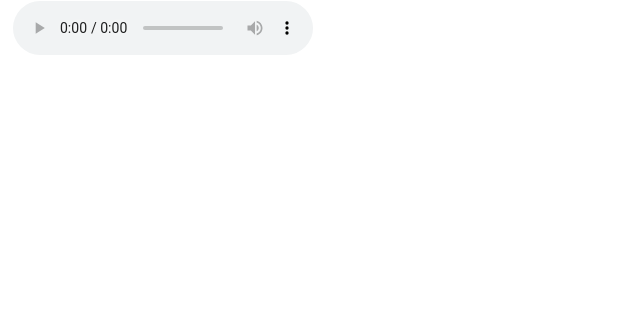
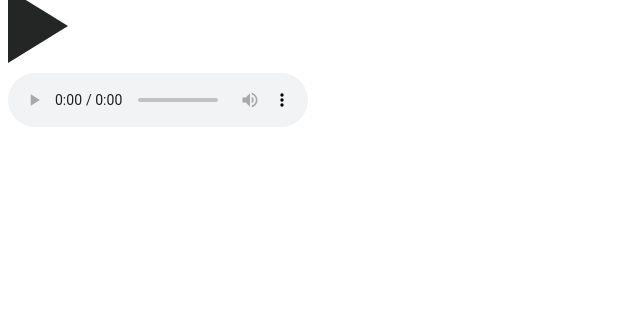
Before and after one commit to davidwmartines/trogs, a Flask app: template trogs_app/templates/track.html in a window 1280 px wide. Shown: the part 473-800 px from the top of the page, without its empty margins (0-640 px from the left). Run offline with Flask 2, Linux system fonts and the light colour scheme; the template is opened without the code that fills it: most values are stand-ins (such as "Sample title", 1, 10 or a date in 2020); some web fonts are replaced.

Commit message:
Add the main play button to track view.

```diff
--- a/trogs_app/templates/track.html
+++ b/trogs_app/templates/track.html
@@ -29,9 +29,17 @@
     This work is licensed under a <a rel="license" href="http://creativecommons.org/licenses/{{track.license}}/4.0/" target="_blank">{{track.license_name}}</a>.
   </p>
 {% endif %}
+<div class="playpause">
+  <input type="checkbox" value="None" id="playpause" name="check" checked />
+  <label for="playpause" tabindex="1"></label>
+</div>
 <div id="audiocontainer">
-  <div class="trackbox">
-    <audio id="track" controls><source src="{{track.audio_url}}" /></audio>
+  <div>
+    <audio id="track_0" controls><source src="{{track.audio_url}}" /></audio>
   </div>
 </div>
 {% endblock %}
+
+{% block scripts %}
+<script src="{{ url_for('static', filename='playlist.js')}}"></script>
+{% endblock %}
```
